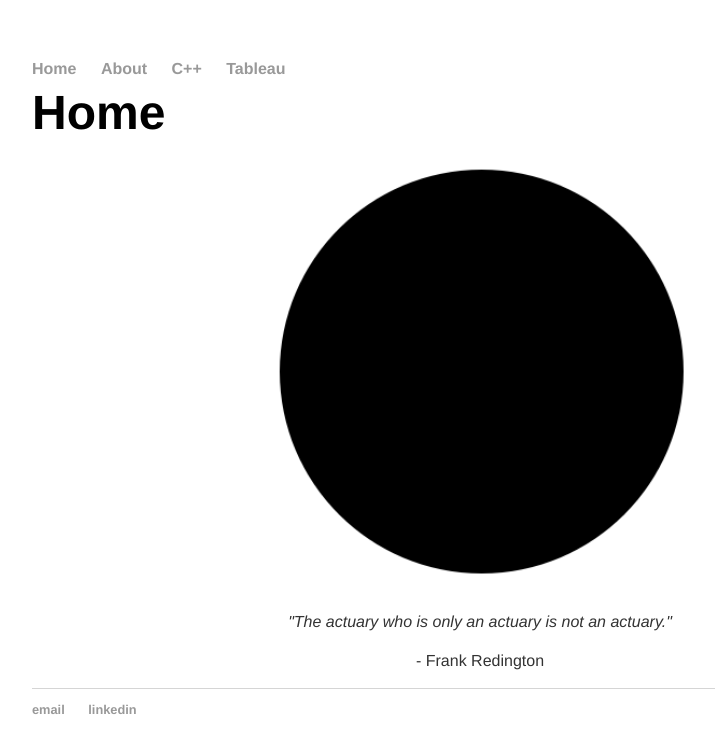
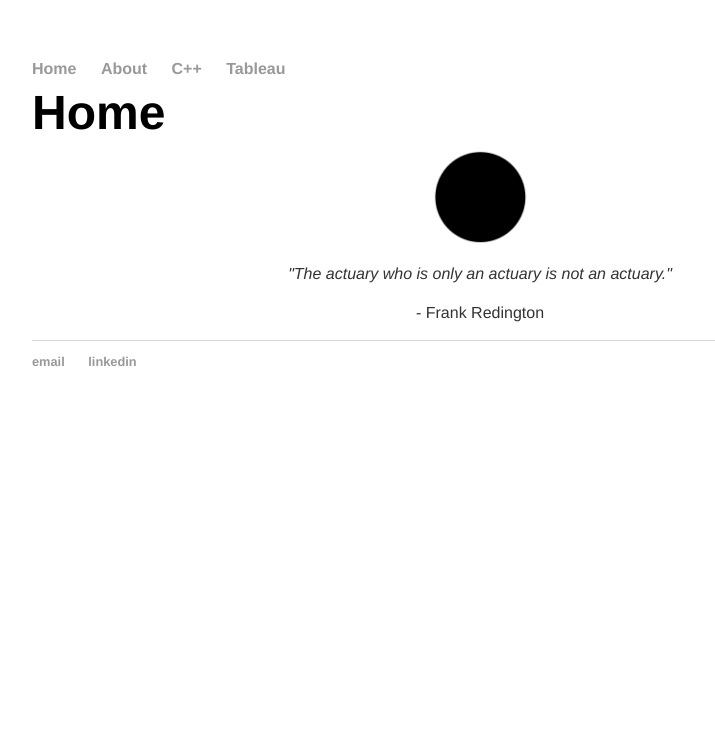
Before and after one commit to cchanzl/Lock-Screen, a Jekyll site: the page built from index.html, in a window 1280 px wide. Shown: the top 753 px of the page, without its empty margins (160-875 px from the left). Built offline with Jekyll 4.4.1, drawn with Linux system fonts in a browser that asks for light colours.

Commit message:
Update index.html

```diff
--- a/index.html
+++ b/index.html
@@ -3,7 +3,7 @@
 ---
 <div class="blurb">
 	<h1> Home </h1>
-	 <img src="/pictures/cover_photo.png" height="50%" class="center">
+	 <img src="/pictures/cover_photo.png" style="width: auto; height: auto;max-width: 120px;max-height: 100px" class="center">
 	<p style="text-align:center" style="font-size:8px"><i>"The actuary who is only an actuary is not an actuary." </i></p>
 	<p style="text-align:center" style="font-size:8px">- Frank Redington</p>
 </div><!-- /.blurb -->
```
